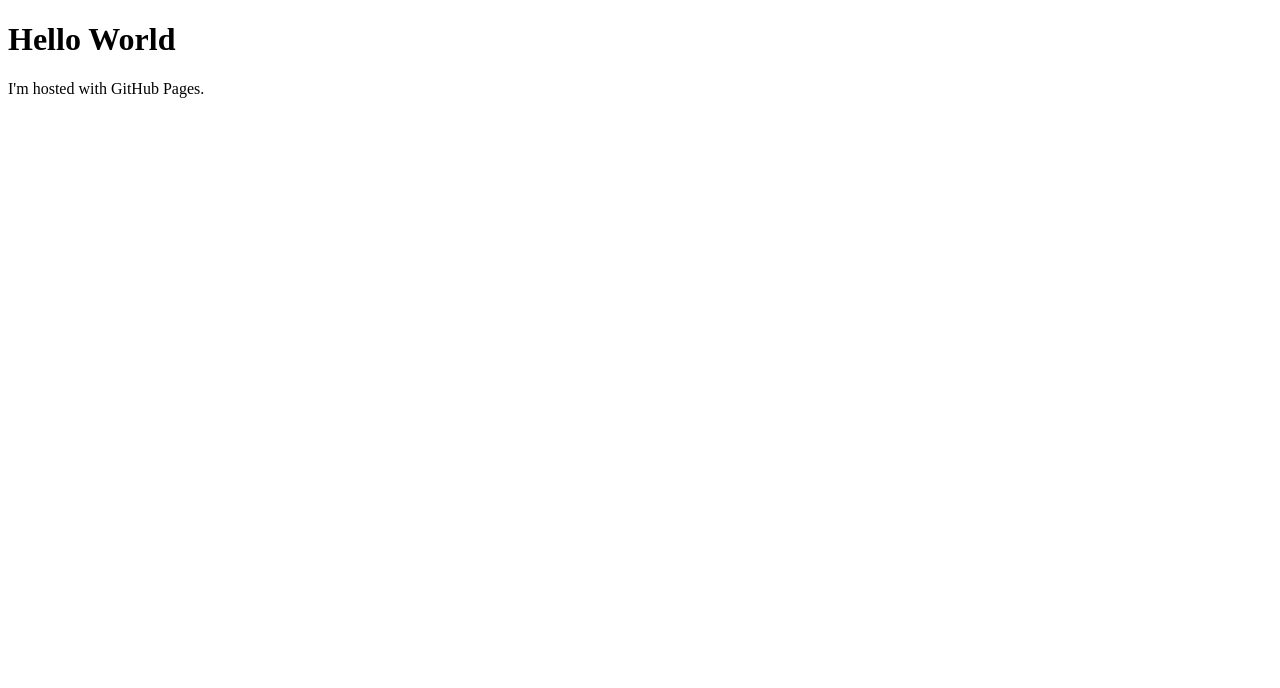
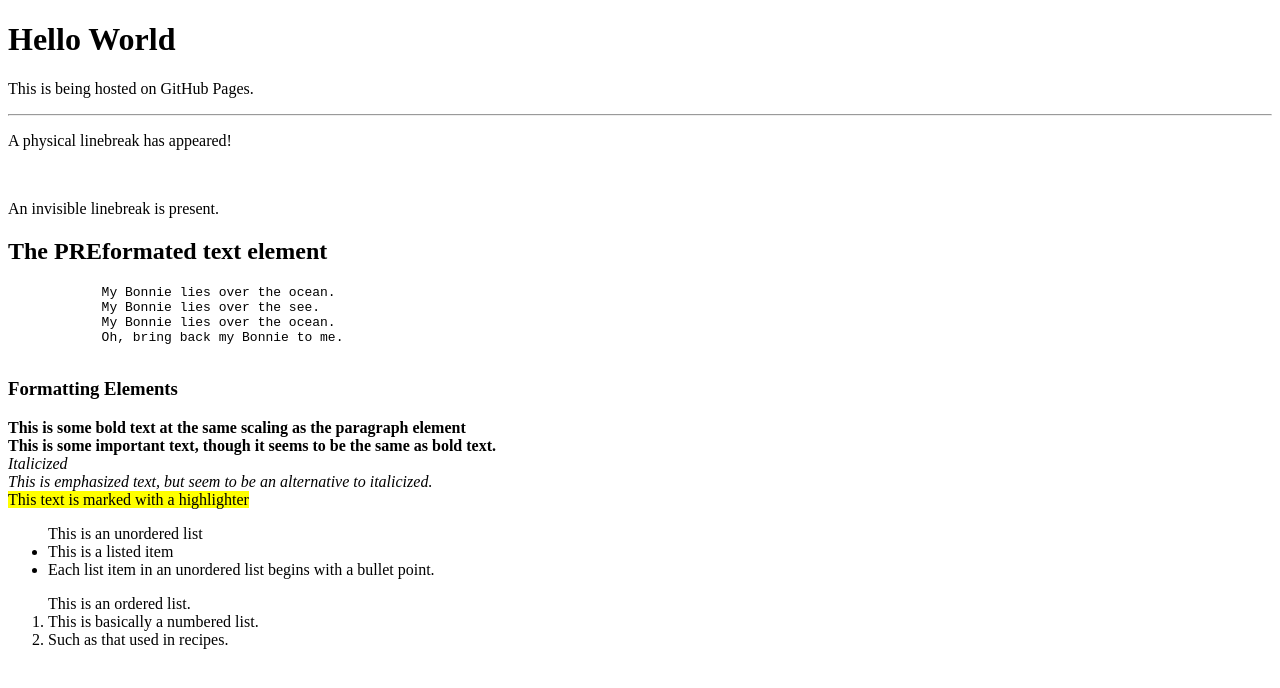
Before and after one commit to SoftxReset/SoftxReset.github.io, a plain HTML site: page index.html in a window 1280 px wide. Drawn offline with Linux system fonts and the light colour scheme.

Commit message:
temporary html practice - saving progress to move onto tutorial project.

```diff
--- a/index.html
+++ b/index.html
@@ -1,7 +1,42 @@
 <!DOCTYPE html>
-<html>
+<html lang="en">
+    <head>
+        <meta charset="utf-8">
+        <meta name="viewport" content="width=device-width, initial-scale=1.0">
+        <title>GitHub Personal Page</title>
+    </head>
     <body>
         <h1>Hello World</h1>
-        <p>I'm hosted with GitHub Pages.</p>
+        <p>This is being hosted on GitHub Pages.</p>
+        <hr>
+        <p>A physical linebreak has appeared!</p>
+        <br>
+        <p>An invisible linebreak is present.</p>
+        <h2>The PREformated text element</h2>
+        <pre>
+            My Bonnie lies over the ocean.
+            My Bonnie lies over the see.
+            My Bonnie lies over the ocean.
+            Oh, bring back my Bonnie to me.
+        </pre>
+        <h3>Formatting Elements</h3>
+        <b>This is some bold text at the same scaling as the paragraph element</b>
+        <br>
+        <strong>This is some important text, though it seems to be the same as bold text.</strong>
+        <br>
+        <i>Italicized</i>
+        <br>
+        <em>This is emphasized text, but seem to be an alternative to italicized.</em>
+        <br>
+        <mark>This text is marked with a highlighter</mark>
+        <br>
+        <ul>This is an unordered list
+        <li>This is a listed item</li>
+        <li>Each list item in an unordered list begins with a bullet point.</li>
+        </ul>
+        <ol>This is an ordered list.
+            <li>This is basically a numbered list.</li>
+            <li>Such as that used in recipes.</li>
+        </ol>
     </body>
 </html>
```
Also changed, not shown: app.js (added), styles.css (added).
